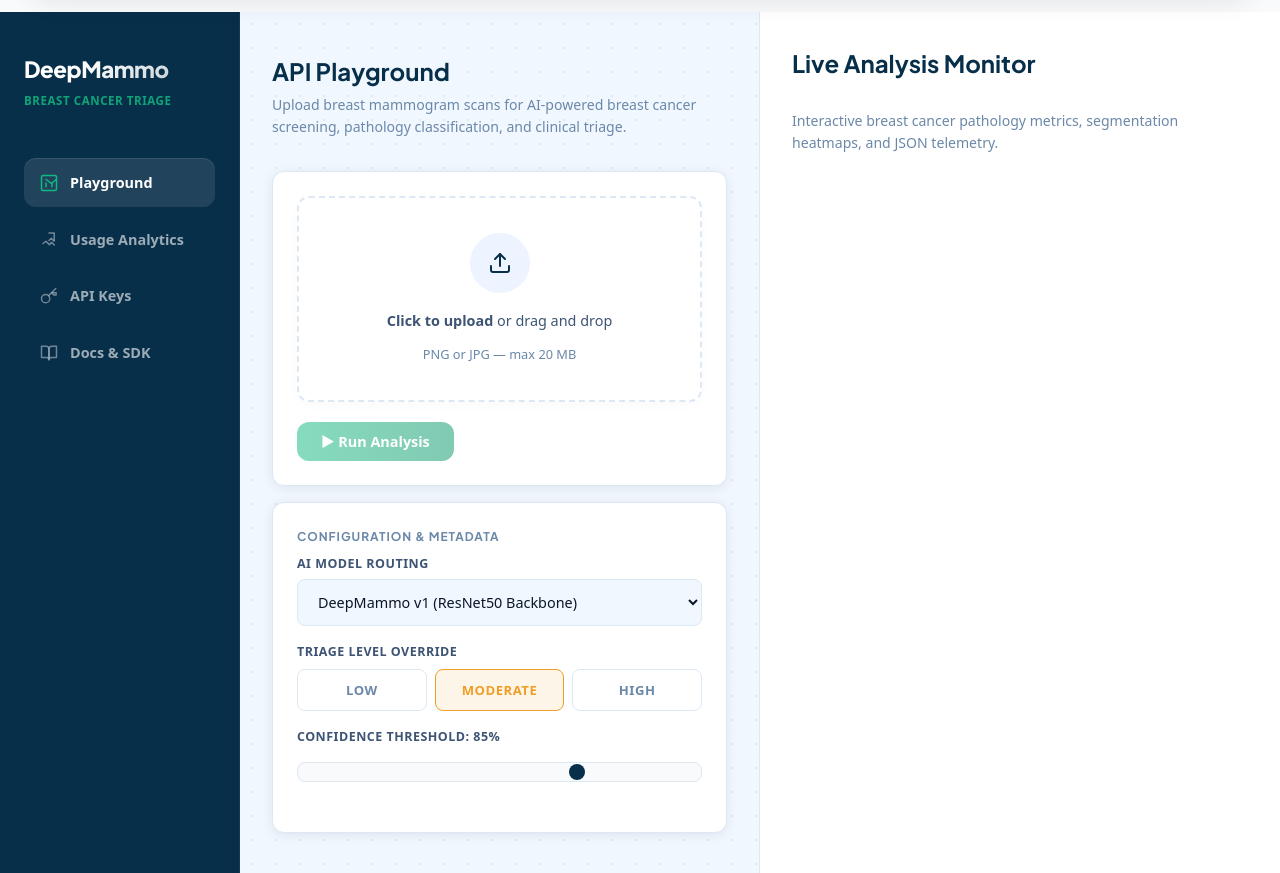
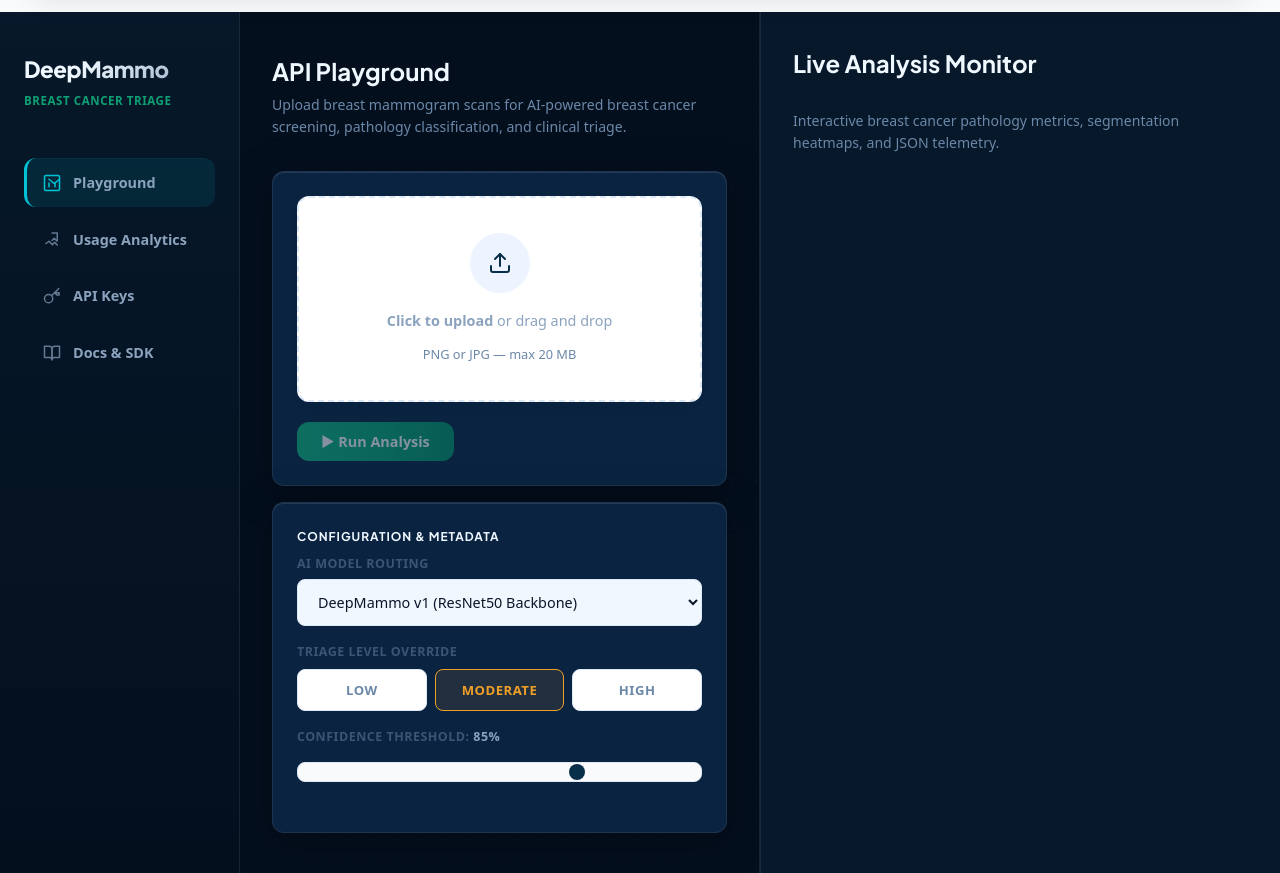
Before and after one commit to Wilworks/DeepMammo-API, a Django app: template templates/dashboard.html in a window 1280 px wide. Shown: the part 76-949 px from the top of the page. Run offline with Django 3.2, Linux system fonts and the light colour scheme; the template is opened without the code that fills it, so the values that code supplies are empty; some web fonts are replaced.

Commit message:
feat(css): dashboard shell — full dark blue-cyan clinical theme

```diff
--- a/static/css/main.css
+++ b/static/css/main.css
@@ -970,9 +970,26 @@ footer a:hover { color: var(--purple) !important; }
   display: grid;
   grid-template-columns: 240px 1fr;
   height: calc(100vh - 64px);
-  background: var(--bg);
+  background: var(--deep-bg);
+  color: var(--text-white);
   font-family: var(--font-body);
   overflow: hidden; /* Lock the viewport for a premium desktop-app feel */
+}
+
+/* Typographic overrides for dark theme dashboard */
+.dashboard-grid h1,
+.dashboard-grid h2,
+.dashboard-grid h3,
+.dashboard-grid h4,
+.dashboard-grid h5,
+.dashboard-grid h6 {
+  color: var(--text-white) !important;
+}
+
+.dashboard-grid .sub,
+.dashboard-grid p,
+.dashboard-grid span:not(.triage-pill):not(.file-name) {
+  color: var(--text-muted);
 }
 
 .workspace-tab {
@@ -999,15 +1016,13 @@ footer a:hover { color: var(--purple) !important; }
   height: 100%;
 }
 
-
-
 .sidebar-panel {
-  background: var(--brand-navy);
-  color: var(--white);
+  background: linear-gradient(180deg, var(--surface-1) 0%, var(--deep-bg) 100%);
+  color: var(--text-white);
   padding: 2.5rem 1.5rem;
   display: flex;
   flex-direction: column;
-  border-right: 1px solid rgba(255,255,255,0.05);
+  border-right: 1px solid var(--border-dark);
 }
 
 .brand-header h2 {
@@ -1015,7 +1030,7 @@ footer a:hover { color: var(--purple) !important; }
   font-size: 1.4rem;
   font-weight: 800;
   letter-spacing: -0.02em;
-  background: linear-gradient(135deg, var(--white) 30%, rgba(255,255,255,0.7) 100%);
+  background: linear-gradient(135deg, var(--text-white) 30%, var(--text-muted) 100%);
   -webkit-background-clip: text;
   -webkit-text-fill-color: transparent;
 }
@@ -1033,11 +1048,12 @@ footer a:hover { color: var(--purple) !important; }
   gap: 12px;
   padding: 0.8rem 1rem;
   border-radius: var(--radius);
-  color: rgba(255, 255, 255, 0.6) !important;
+  color: var(--text-muted) !important;
   font-size: 0.9rem;
   font-weight: 600;
   transition: var(--transition);
   text-decoration: none !important;
+  border-left: 3px solid transparent;
 }
 
 .nav-item svg {
@@ -1046,8 +1062,8 @@ footer a:hover { color: var(--purple) !important; }
 }
 
 .nav-item:hover {
-  background: rgba(255, 255, 255, 0.05);
-  color: var(--white) !important;
+  background: rgba(255, 255, 255, 0.04);
+  color: var(--text-white) !important;
 }
 
 .nav-item:hover svg {
@@ -1055,31 +1071,30 @@ footer a:hover { color: var(--purple) !important; }
 }
 
 .nav-item.active {
-  background: rgba(255, 255, 255, 0.1);
-  color: var(--white) !important;
-  box-shadow: inset 0 1px 0 rgba(255, 255, 255, 0.1);
+  background: rgba(0, 196, 214, 0.1);
+  color: var(--cyan) !important;
+  border-left-color: var(--cyan);
+  box-shadow: inset 0 1px 0 rgba(0, 196, 214, 0.05);
 }
 
 .nav-item.active svg {
   opacity: 1;
-  color: var(--emerald);
+  color: var(--cyan);
 }
 
-
 .controller-panel {
-  background-color: var(--slate-light);
-  background-image: radial-gradient(#E2E8F0 1.5px, transparent 1.5px);
+  background-color: var(--deep-bg);
+  background-image: radial-gradient(rgba(0, 196, 214, 0.06) 1.5px, transparent 1.5px);
   background-size: 24px 24px;
   padding: 2.5rem 2rem;
-  border-right: 1px solid var(--border);
+  border-right: 1px solid var(--border-dark);
   overflow-y: auto;
   min-height: 0;
   height: 100%;
 }
 
-
 .monitor-panel {
-  background: var(--white);
+  background: var(--surface-1);
   padding: 2rem;
   display: flex;
   flex-direction: column;
@@ -1087,6 +1102,22 @@ footer a:hover { color: var(--purple) !important; }
   overflow-y: auto;
   min-height: 0;
   height: 100%;
+  border-left: 1px solid var(--border-dark);
+}
+
+/* Auto-adapt cards in dashboard to clinical dark glass style */
+.dashboard-grid .card {
+  background: var(--surface-2) !important;
+  border: 1px solid var(--border-dark) !important;
+  box-shadow: var(--glass-shadow) !important;
+  color: var(--text-white) !important;
+  transition: var(--transition-spring);
+}
+.dashboard-grid .card:hover {
+  background: var(--surface-3) !important;
+  border-color: rgba(0, 196, 214, 0.25) !important;
+  box-shadow: var(--glass-shadow-cyan) !important;
+  transform: translateY(-2px);
 }
 
 @media (max-width: 1024px) {
@@ -1110,10 +1141,13 @@ footer a:hover { color: var(--purple) !important; }
   }
   .sidebar-panel {
     border-right: none;
-    border-bottom: 1px solid rgba(255,255,255,0.05);
+    border-bottom: 1px solid var(--border-dark);
   }
   .controller-panel {
     border-right: none;
-    border-bottom: 1px solid var(--border);
+    border-bottom: 1px solid var(--border-dark);
+  }
+  .monitor-panel {
+    border-left: none;
   }
 }
```
